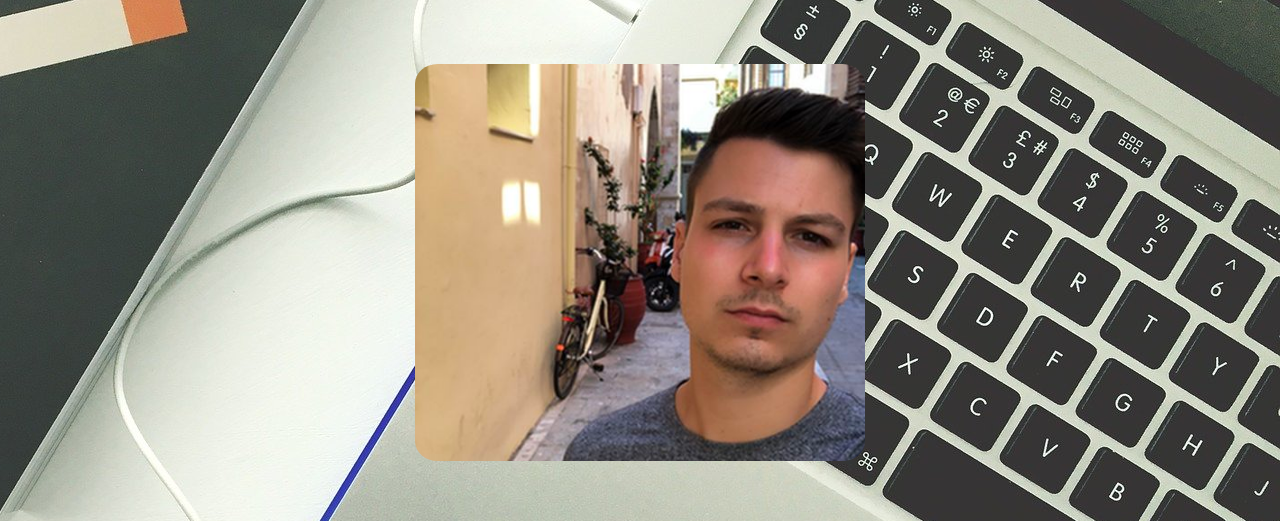
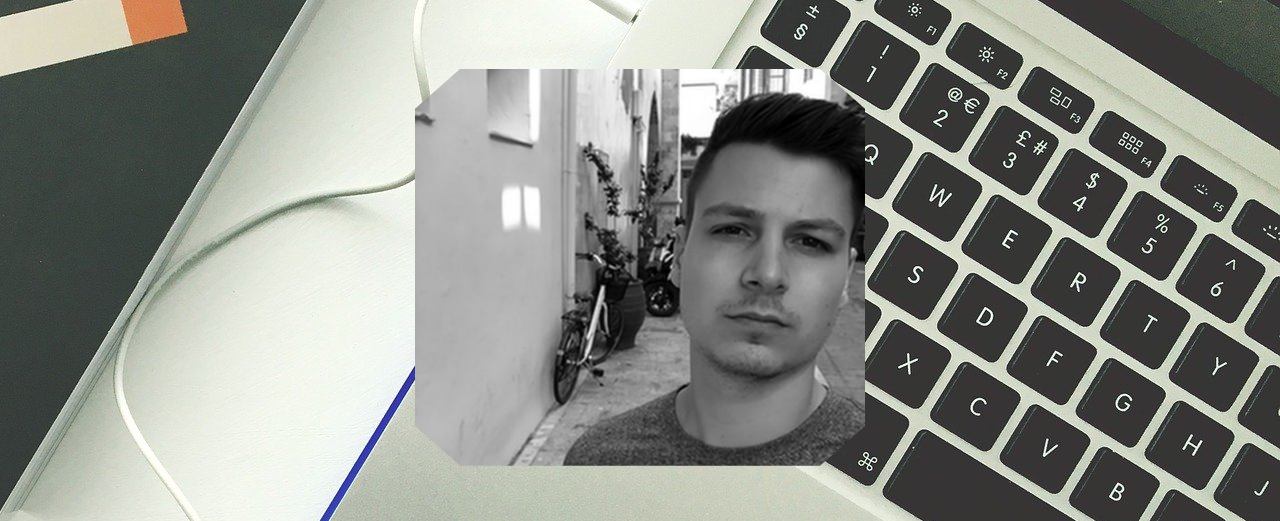
Before and after one commit to ValentinDft/valentinduffet.fr, a React (Create React App) app in the folder reactapp/: page / in a window 1280 px wide. Shown: the top 521 px of the page. Built offline with nearby package versions, Linux system fonts and the light colour scheme.

Commit message:
Effet sur photo profil header + commentaire CSS

```diff
--- a/reactapp/src/App.css
+++ b/reactapp/src/App.css
@@ -9,6 +9,8 @@ body{
 h1{
     font-family: 'Nerko One', cursive;
 }
+
+/* ----------------------------------------HEADER---------------------------------------------- */
 
 .header{
     position: relative;
@@ -28,12 +30,57 @@ h1{
     background-attachment: fixed
 }
 
+/* Transformation photo profil header */
+.mask{
+    --uiMaskClipPath: var(--maskClipPath);
+    box-sizing: var(--maskBoxSizing, border-box);
+    display: var(--maskDisplay, inline-flex);
+    padding: var(--maskStrokeThickness, 0px);
+    clip-path: var(--uiMaskClipPath);
+    --maskStrokeColor: #ecebef;
+  --maskStrokeThickness: 5px;
+}
+
+.mask__img{
+    max-width: 100%;
+    display: block;
+    clip-path: var(--uiMaskClipPath);
+    filter: grayscale(1) opacity(1);
+}
+
+.mask__img:hover{
+    filter: grayscale(0) opacity(1);
+    border-radius: 30px;
+}
+
+.mask,
+.mask__img{
+    transition: clip-path var(--maskAnimationDuration, .2s) var(--maskAnimationTimingFunction, ease-out);
+}
+
+.mask_type1{
+    --maskClipPath: polygon(0 10%, 10% 0, 90% 0, 100% 10%, 100% 90%, 90% 100%, 10% 100%, 0 90%);
+}
+
+.mask_type1-a2{
+    --maskAnimationDuration: .5s;
+}
+
+.mask_type1-a2:hover,
+.mask_type1-a2:focus{
+    --maskClipPath: polygon(0 0, 90% 0, 100% 0, 100% 90%, 100% 100%, 10% 100%, 0 100%, 0 10%);
+}
+
+/* ----------------------------------------PRESENTATION---------------------------------------------- */
+
+/* Bouton CV */
 .flip {
 
     width: 160px;
     height: 48px;
     perspective: 500px;
 }
+
 .flip a {
     font-weight: 400;
     text-transform: uppercase;
@@ -47,6 +94,7 @@ h1{
     transition: transform 0.3s;
     cursor: pointer;
 }
+
 .flip a .front,
 .flip a .back {
     margin: 0;
@@ -57,17 +105,20 @@ h1{
     text-align: center;
     letter-spacing: 0.4em;
 }
+
 .flip a .front {
     background-color: #222;
     color: #fff;
     transform: rotateY(0) translateZ(24px);
 }
+
 .flip a .back {
     background-color: rgba(255,255,255,0);
     color: rgba(34,34,34,0);
     transform: rotateX(90deg) translateZ(24px);
     overflow: hidden;
 }
+
 .flip a .back:after {
     content: '';
     position: absolute;
@@ -80,22 +131,28 @@ h1{
     transition: all 0.5s ease;
     transition-delay: 0.15s;
 }
+
 .flip a:hover {
     transform: translateZ(-24px) rotateX(-90deg);
 }
+
 .flip a:hover .front {
     background: #000;
     transition: all 0.8s ease;
 }
+
 .flip a:hover .back {
     color: #222;
     transition: color 0.4s linear;
     background: white;
     border: 1px solid black;
 }
+
 .flip a:hover .back:after {
     transform: rotate(6deg) translate(100px, -18px);
 }
+
+/* ----------------------------------------EDUCATION---------------------------------------------- */
 
 .block-education-right{
     width: auto;
@@ -145,6 +202,8 @@ h1{
 
 }
 
+/* ----------------------------------------COMPETENCES---------------------------------------------- */
+
 .block-competences{
     width: auto;
     height: auto;
@@ -154,6 +213,8 @@ h1{
     text-align: center;
     box-shadow: 0 20px 20px rgba(0, 0, 0, 0.2), 0px 0px 50px rgba(0, 0, 0, 0.2);
 }
+
+/* ----------------------------------------PORTFOLIO---------------------------------------------- */
 
 .block-portfolio{
     width: auto;
@@ -206,6 +267,8 @@ h1{
 .img-portfolio{
     -webkit-mask-image: -webkit-gradient(linear, left top, left bottom, color-stop(0, black), color-stop(0.35, black), color-stop(0.5, black), color-stop(0.65, black), color-stop(0.85, rgba(0, 0, 0, 0.6)), color-stop(1, transparent));
 }
+
+/* ----------------------------------------CONTACT---------------------------------------------- */
 
 .card-contact{
     border-radius: 30px;
@@ -266,15 +329,29 @@ h1{
     box-shadow: 0 20px 20px rgba(0, 0, 0, 0.2), 0px 0px 80px rgba(0, 0, 0, 0.2);
 }
 
+/* ----------------------------------------MEDIA QUERIES---------------------------------------------- */
+
 @media screen and (max-width:1470px){
 	.waves-bottom-presentation{
         bottom: -700px !important;
+    }
+    .block-education-right::before{
+        right: 94%;
+    }
+    .block-education-left::before{
+        left: 94%;
     }
 }
 
 @media screen and (max-width:1200px){
     .card-portfolio{
         margin-bottom: 20px;
+    }
+    .block-education-right::before{
+        right: 93%;
+    }
+    .block-education-left::before{
+        left: 93%;
     }
 }
 
@@ -284,6 +361,12 @@ h1{
     }
     .waves-bottom-presentation{
         bottom: -700px !important;
+    }
+    .block-education-right::before{
+        right: 92%;
+    }
+    .block-education-left::before{
+        left: 92%;
     }
 }
 
@@ -301,7 +384,12 @@ h1{
     .waves-bottom-presentation{
         bottom: -680px !important;
     }
-
+    .block-education-right::before{
+        right: 90%;
+    }
+    .block-education-left::before{
+        left: 90%;
+    }
 }
 
 @media screen and (max-width:768px){
@@ -388,6 +476,8 @@ h1{
     }
 }
 
+/* ----------------------------------------WAVES---------------------------------------------- */
+
 .waves-bottom-header {
     position: absolute;
     bottom: 0;
--- a/reactapp/src/components/Header.js
+++ b/reactapp/src/components/Header.js
@@ -13,8 +13,10 @@ function Presentation() {
         <div>
             <div className="header">
                 <Row>
-                    <Col span={24}>
-                        <CardImg src={imgCard} style={{marginTop: "5%", marginBottom: "6%", borderRadius: "5%", width: "450px", display: "block", marginLeft: "auto", marginRight: "auto"}} className="img"/>
+                    <Col span={24} style={{display: "flex", justifyContent:"center", marginTop: "5%", marginBottom: "5%",}}>
+                        <a className="mask mask_type1 mask_type1-a2" >
+                            <CardImg src={imgCard} style={{ width: "450px"}} className="img mask__img"/>
+                        </a>
                     </Col>
                 </Row>
                 <Row>
```
Lines whose indentation alone changed are shown as unchanged.
